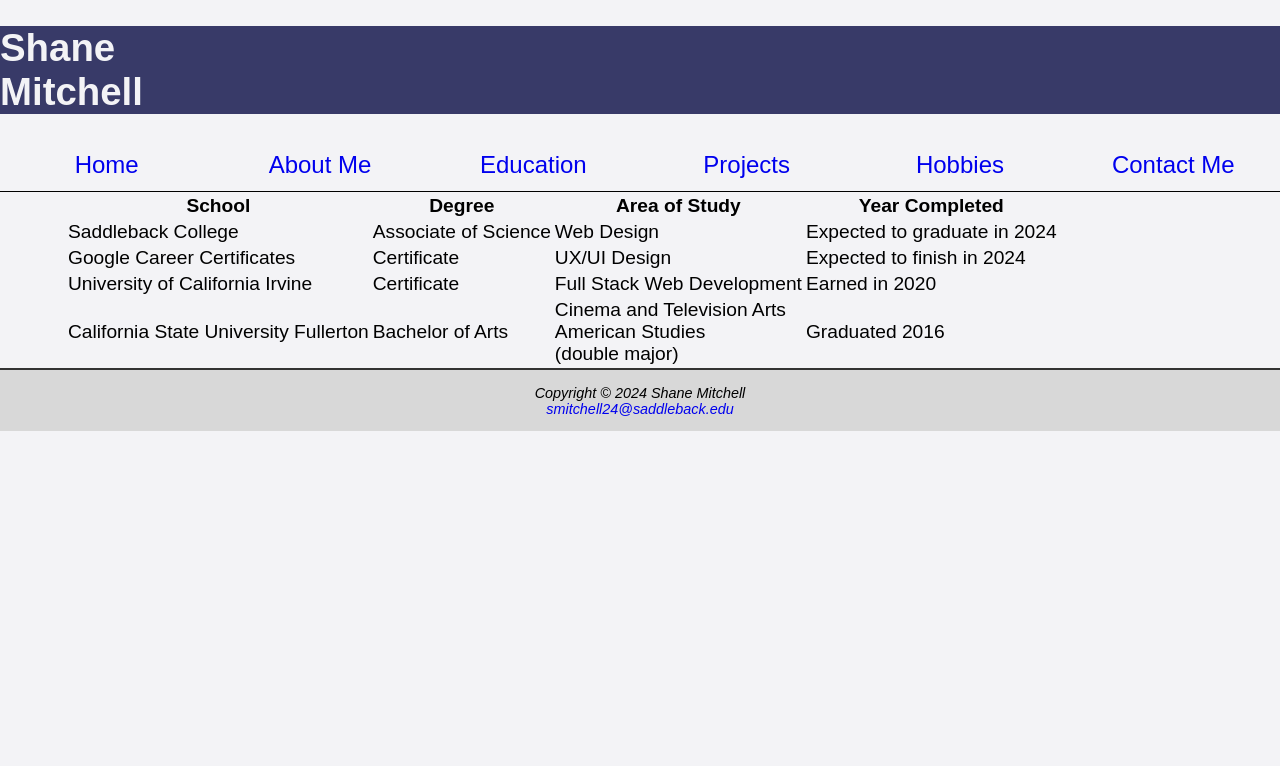
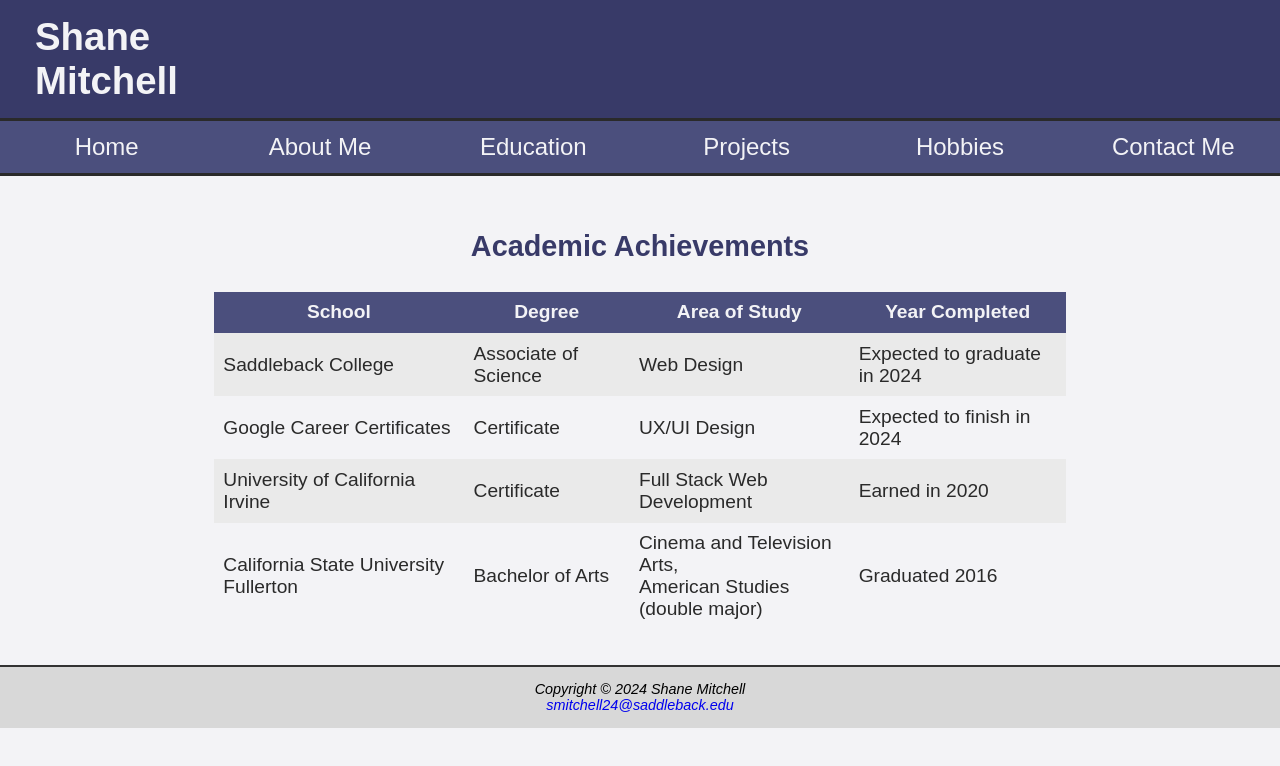
Before and after one commit to ShaneMit/portfolio2024, a plain HTML site: page education.html in a window 1280 px wide. Drawn offline with Linux system fonts and the light colour scheme.

Commit message:
Lots of css

```diff
--- a/education.html
+++ b/education.html
@@ -26,6 +26,9 @@
     </nav>
 
     <main>
+
+      <h2 id="academic">Academic Achievements</h2>
+
       <table>
         <tr>
           <th>School</th>
@@ -54,7 +57,7 @@
         <tr>
           <td>California State University Fullerton</td>
           <td>Bachelor of Arts</td>
-          <td>Cinema and Television Arts <br>
+          <td>Cinema and Television Arts, <br>
               American Studies <br>
               (double major)</td>
           <td>Graduated 2016</td>
--- a/portfolio.css
+++ b/portfolio.css
@@ -22,16 +22,46 @@ body {
   color: #000000;
 }
 
+h1 {
+	margin: 0;
+	padding-left: 35px;
+	padding-top: 15px;
+	padding-bottom: 15px;
+}
+
+h2 {
+	color: #383A68;
+}
+
+h3 {
+	color: #4c4c4c;
+}
+
+
 main {
   display: block;
   margin: 0;
   padding-left: 65px;
   padding-right: 65px;
+	padding-top: 30px;
+	padding-bottom: 30px;
 }
 
 nav {
+	background-color: #4B4F7D;
 	text-align: center;
 	font-size: 1em;
+	border-top: 3px solid #2a2a2a;
+	border-bottom: 3px solid #2a2a2a;
+}
+
+nav a {
+	color: #F3F3F6;
+}
+
+nav a:hover {
+	color:#f2c45c;
+	font-style: italic;
 }
 
 nav ul {
@@ -44,7 +74,7 @@ nav ul {
 }
 
 nav li {
-	border-bottom: 1px solid black;
+	/* border-bottom: 1px solid black; */
   padding: .5em 1em;
   width: 100%;
 }
@@ -57,12 +87,12 @@ figure {
 	align-content: center;
 	text-align: center;
 	padding: 25px;
+	border: 3px solid black;
 	border-radius: 30px;
 	-webkit-border-radius: 30px;
 	-moz-border-radius: 30px;
 	-ms-border-radius: 30px;
 	-o-border-radius: 30px;
-	/* float: right; */
 }
 
 figure img {
@@ -79,7 +109,37 @@ figure img {
 figcaption {
 	padding-top: 10px;
 	color: #E6E0D6;
+	font-weight: bold;
 }
+
+table {
+	/* margin-top: 10px;
+	margin-bottom: 10px;
+	/* margin-left: 65px;
+	margin-right: 65px; */
+	margin: auto;
+  /* border: 2px solid #2a2a2a; */
+  width: 75%;
+  padding: 5px;
+  border-spacing: 0;
+}
+
+th {
+	color: #F3F3F6;
+}
+
+td {
+	color: #2a2a2a;
+}
+
+td, th {
+	padding: 0.5em;
+  border-style: none;
+}
+
+tr:first-of-type { background-color: #4B4F7D; }
+
+tr:nth-of-type(even) { background-color: #EAEAEA; }
 
 footer {
 	background-color: rgb(216, 216, 216);
@@ -92,16 +152,31 @@ footer {
   width: 100%;
 }
 
+#everyone {
+	font-weight: bold;
+}
+
 #flow {
 	display: flex;
   flex-wrap: wrap;
   flex-direction: row;
 }
 
+#gallery {
+	display: flex;
+	flex-wrap: wrap;
+	flex-direction: row;
+}
+
+#academic {
+	text-align: center;
+}
+
 .hobby {
 	background-color: #4B4F7D;
 	color: #E6E0D6;
 	text-align: center;
+	border: 3px solid black;
 	border-radius: 30px;
 	-webkit-border-radius: 30px;
 	-moz-border-radius: 30px;
@@ -123,6 +198,10 @@ footer {
 	-moz-border-radius: 15px;
 	-ms-border-radius: 15px;
 	-o-border-radius: 15px;
+}
+
+.hobby h3 {
+	color: #E6E0D6;
 }
 
 .hobby p {
@@ -150,6 +229,7 @@ button:hover {
 	background-color: #4B4F7D;
 	color: #E6E0D6;
 	text-align: center;
+	border: 3px solid black;
 	border-radius: 30px;
 	-webkit-border-radius: 30px;
 	-moz-border-radius: 30px;
@@ -172,6 +252,9 @@ button:hover {
 	-o-border-radius: 15px;
 }
 
+.item h3 {
+	color: #E6E0D6;
+}
 @media (min-width: 600px) {
 	nav ul {
       display: flex;
```
Also changed, not shown: aboutme.html (+2 -2 lines), hobbies.html (+4 -0 lines), index.html (+1 -1 lines).
